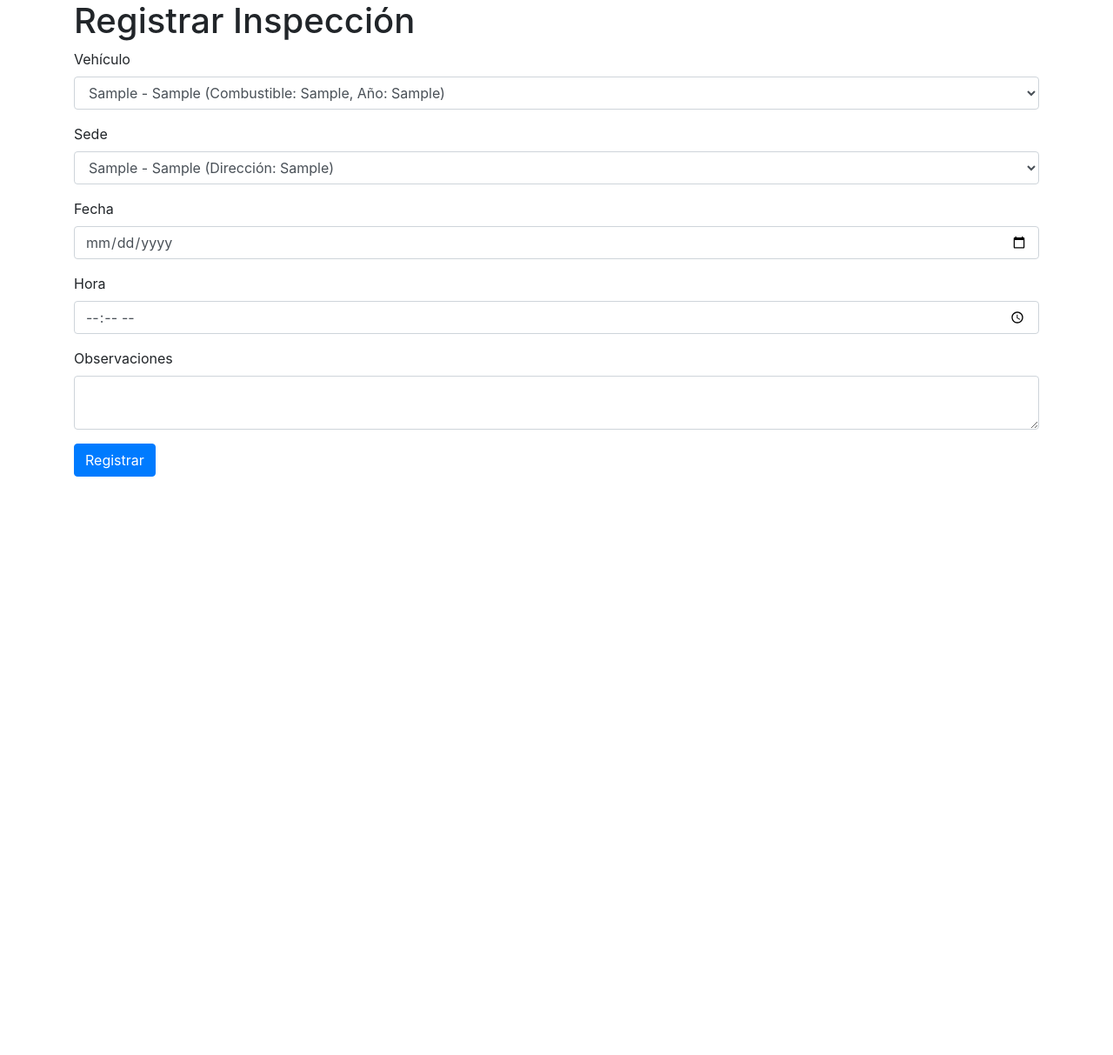
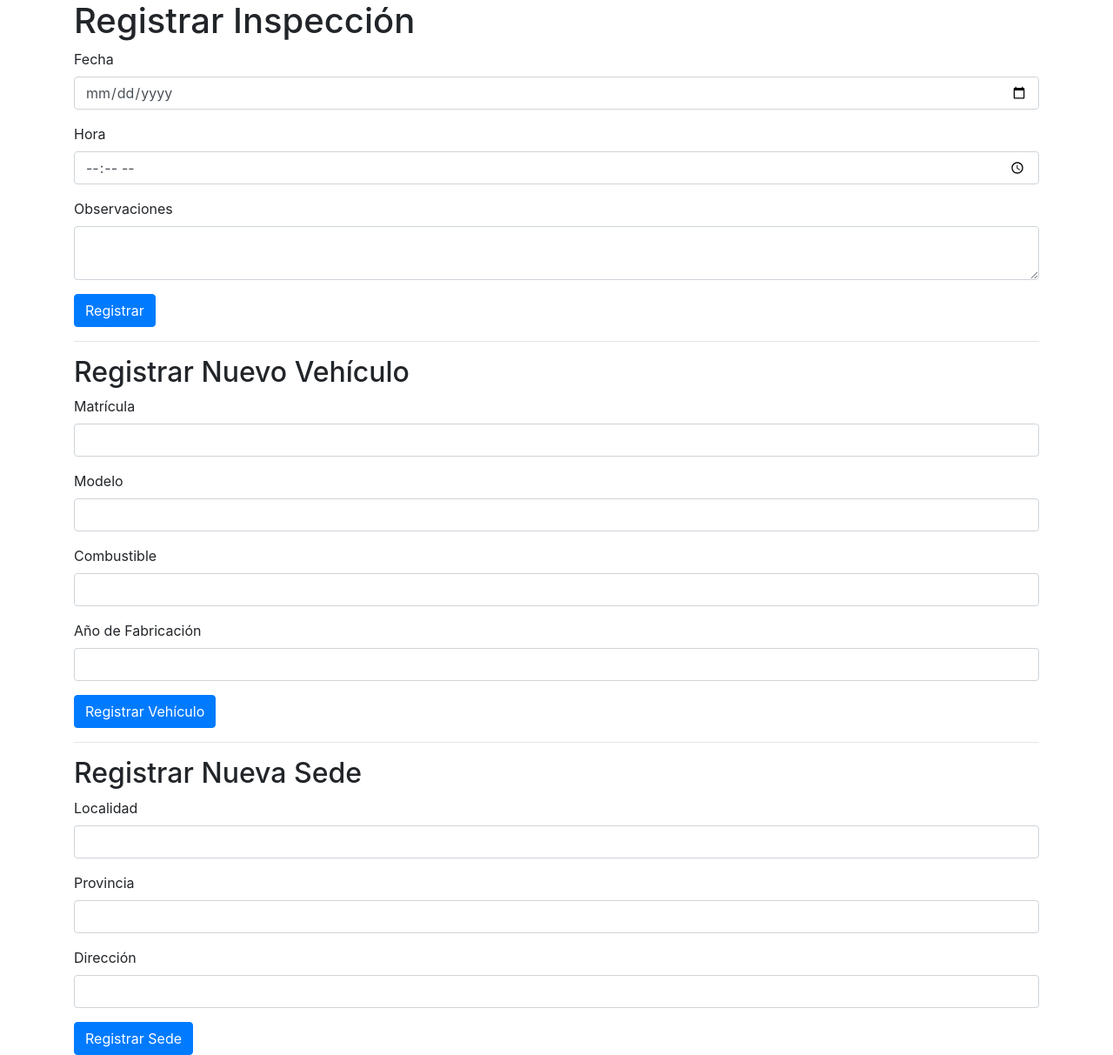
Before and after one commit to MARIACF97/ITV, a PHP site: page / in a window 1280 px wide. Shown: the whole page at 87% size. Before the commit the page ends 548 px from the top, so only its background shows below. Run offline with PHP 8.4, Linux system fonts and the light colour scheme; tables that the repository leaves empty or names only in its code hold one stand-in row (values such as "Sample post").

Commit message:
cambio en el index

```diff
--- a/index.php
+++ b/index.php
@@ -2,7 +2,37 @@
 require 'conexion.php';
 
 if ($_SERVER['REQUEST_METHOD'] === 'POST') {
-    // Recoger datos del formulario
+    if (isset($_POST['registrar_vehiculo'])) {
+        // Recoger datos para registrar un nuevo vehículo
+        $matricula = $_POST['matricula'];
+        $modelo = $_POST['modelo'];
+        $combustible = $_POST['combustible'];
+        $año_fab = $_POST['año_fab'];
+
+        // Consulta para insertar el nuevo vehículo
+        $sql = "INSERT INTO vehiculo (matricula, modelo, combustible, año_fab) VALUES ('$matricula', '$modelo', '$combustible', '$año_fab')";
+
+        if ($mysqli->query($sql)) {
+            echo "<p class='alert alert-success'>Vehículo registrado con éxito</p>";
+        } else {
+            echo "<p class='alert alert-danger'>Error: " . $mysqli->error . "</p>";
+        }
+    } elseif (isset($_POST['registrar_sede'])) {
+        // Recoger datos para registrar una nueva sede
+        $localidad = $_POST['localidad'];
+        $provincia = $_POST['provincia'];
+        $direccion = $_POST['direccion'];
+
+        // Consulta para insertar la nueva sede
+        $sql = "INSERT INTO sede (localidad, provincia, direccion) VALUES ('$localidad', '$provincia', '$direccion')";
+
+        if ($mysqli->query($sql)) {
+            echo "<p class='alert alert-success'>Sede registrada con éxito</p>";
+        } else {
+            echo "<p class='alert alert-danger'>Error: " . $mysqli->error . "</p>";
+        }
+    } else {
+        // Recoger datos del formulario para registrar inspección
         $id_vehiculo = $_POST['id_vehiculo'];
         $id_sede = $_POST['id_sede'];
         $fecha_insp = $_POST['fecha_insp'];
@@ -38,6 +68,7 @@ if ($_SERVER['REQUEST_METHOD'] === 'POST') {
         } else {
             echo "<p class='alert alert-danger'>Error: " . $mysqli->error . "</p>";
         }
+    }
 } else {
     // Consulta para obtener todos los vehículos y sedes
     $vehiculos = $mysqli->query("SELECT id_vehiculo, matricula, modelo, combustible, año_fab FROM vehiculo");
@@ -58,33 +89,9 @@ if ($_SERVER['REQUEST_METHOD'] === 'POST') {
 <body>
     <div class="container">
         <h1>Registrar Inspección</h1>
+
+        <!-- Formulario para registrar inspección -->
         <form action="index.php" method="post">
-            <div class="form-group">
-                <label for="vehiculo">Vehículo</label>
-                <select name="id_vehiculo" id="vehiculo" class="form-control" required>
-                    <?php
-                    while ($vehiculo = $vehiculos->fetch_assoc()) {
-                        echo "<option value='{$vehiculo['id_vehiculo']}'>
-                                {$vehiculo['matricula']} - {$vehiculo['modelo']}
-                                (Combustible: {$vehiculo['combustible']}, Año: {$vehiculo['año_fab']})
-                              </option>";
-                    }
-                    ?>
-                </select>
-            </div>
-            <div class="form-group">
-                <label for="sede">Sede</label>
-                <select name="id_sede" id="sede" class="form-control" required>
-                    <?php
-                    while ($sede = $sedes->fetch_assoc()) {
-                        echo "<option value='{$sede['id_sede']}'>
-                                {$sede['localidad']} - {$sede['provincia']}
-                                (Dirección: {$sede['direccion']})
-                              </option>";
-                    }
-                    ?>
-                </select>
-            </div>
             <div class="form-group">
                 <label for="fecha">Fecha</label>
                 <input type="date" name="fecha_insp" id="fecha" class="form-control" required>
@@ -100,6 +107,50 @@ if ($_SERVER['REQUEST_METHOD'] === 'POST') {
             </div>
             <button type="submit" class="btn btn-primary">Registrar</button>
         </form>
+
+        <hr>
+
+        <!-- Formulario para registrar nuevo vehículo -->
+        <form action="index.php" method="post">
+            <h2>Registrar Nuevo Vehículo</h2>
+            <div class="form-group">
+                <label for="matricula">Matrícula</label>
+                <input type="text" name="matricula" id="matricula" class="form-control" required>
+            </div>
+            <div class="form-group">
+                <label for="modelo">Modelo</label>
+                <input type="text" name="modelo" id="modelo" class="form-control" required>
+            </div>
+            <div class="form-group">
+                <label for="combustible">Combustible</label>
+                <input type="text" name="combustible" id="combustible" class="form-control" required>
+            </div>
+            <div class="form-group">
+                <label for="año_fab">Año de Fabricación</label>
+                <input type="number" name="año_fab" id="año_fab" class="form-control" required>
+            </div>
+            <button type="submit" name="registrar_vehiculo" class="btn btn-primary">Registrar Vehículo</button>
+        </form>
+
+        <hr>
+
+        <!-- Formulario para registrar nueva sede -->
+        <form action="index.php" method="post">
+            <h2>Registrar Nueva Sede</h2>
+            <div class="form-group">
+                <label for="localidad">Localidad</label>
+                <input type="text" name="localidad" id="localidad" class="form-control" required>
+            </div>
+            <div class="form-group">
+                <label for="provincia">Provincia</label>
+                <input type="text" name="provincia" id="provincia" class="form-control" required>
+            </div>
+            <div class="form-group">
+                <label for="direccion">Dirección</label>
+                <input type="text" name="direccion" id="direccion" class="form-control" required>
+            </div>
+            <button type="submit" name="registrar_sede" class="btn btn-primary">Registrar Sede</button>
+        </form>
     </div>
 </body>
 
```
Lines whose indentation alone changed are shown as unchanged.
